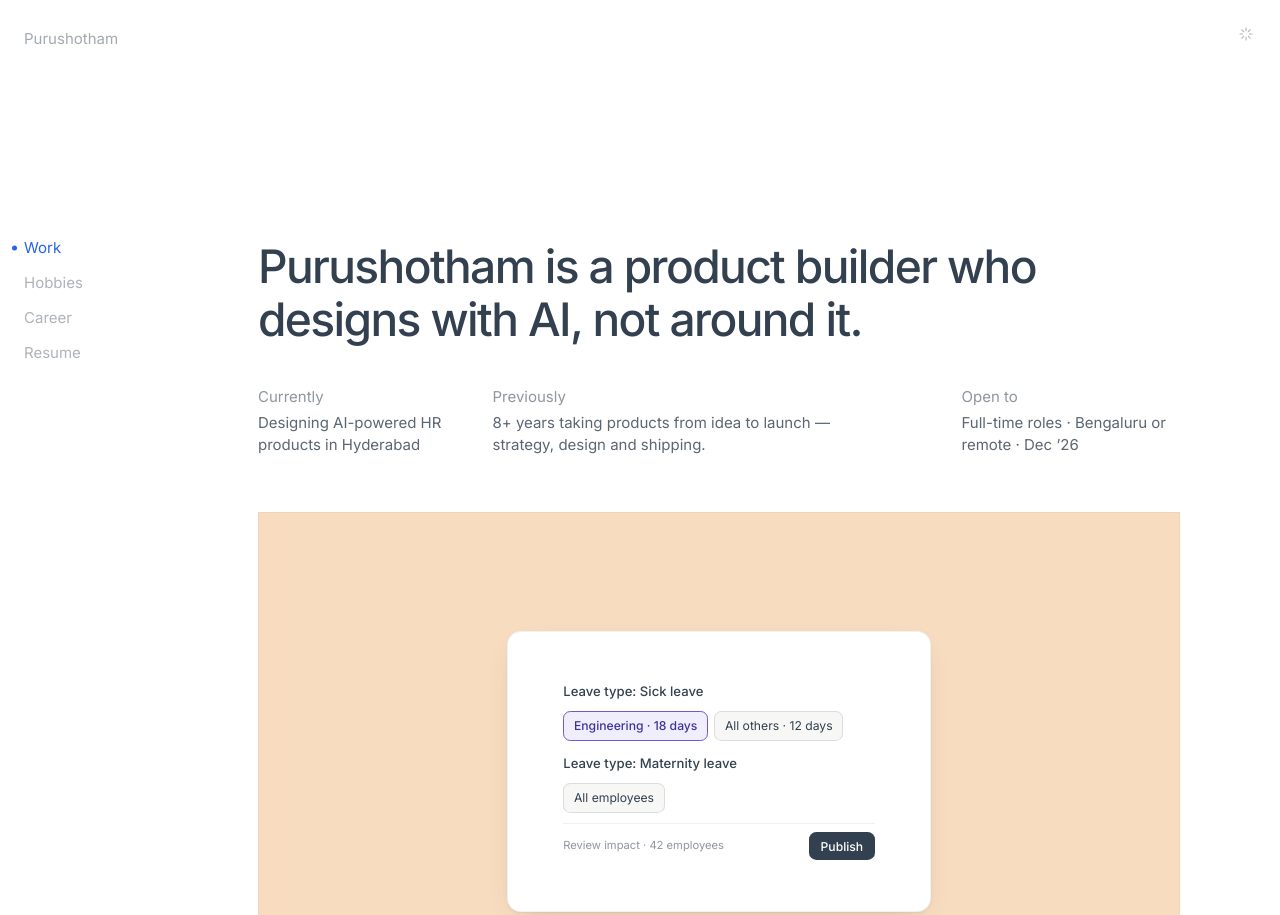
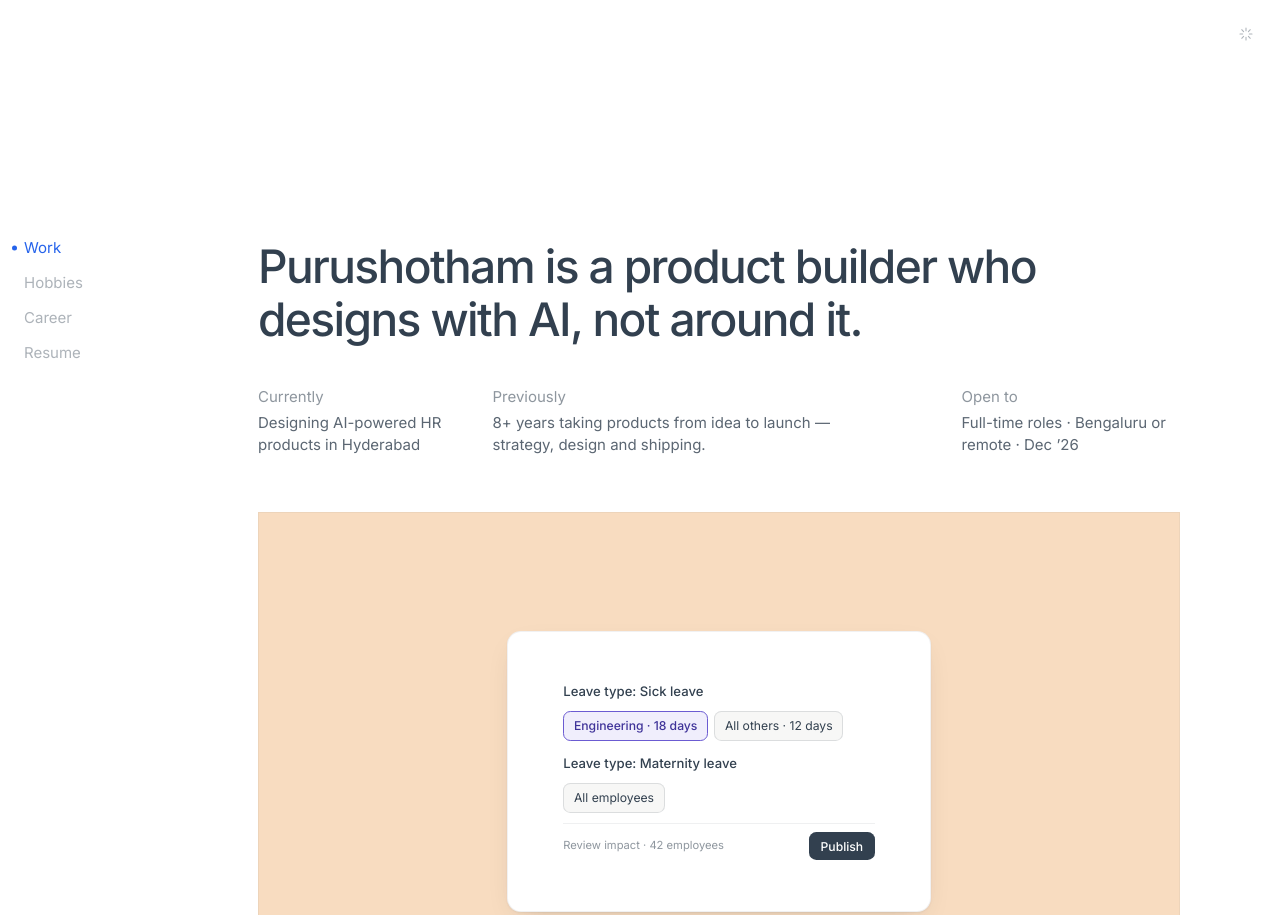
Before and after one commit to puru-design/portfolio, a plain HTML site: page index.html in a window 1280 px wide. Shown: the top 915 px of the page. Drawn offline with Linux system fonts and the light colour scheme.

Commit message:
Remove name from top-left
Co-Authored-By: Claude Opus 5.5 <noreply@anthropic.com>
Claude-Session: https://claude.ai/code/session_01HKGuRCCPTsf5ca9msp5rVq

```diff
--- a/index.html
+++ b/index.html
@@ -497,7 +497,7 @@ function chrome(view, p) {
     return;
   }
   const links = NAV.map(([t, h, v]) => `<a class="nl${v === view ? " on" : ""}" href="${h}"${v === view ? ' aria-current="page"' : ""}>${t}</a>`).join("");
-  side.innerHTML = `<a class="home" href="#/">${SITE.name}</a><nav aria-label="Main">${links}</nav>`;
+  side.innerHTML = `<nav aria-label="Main">${links}</nav>`;
   mtop.innerHTML = `<nav aria-label="Main">${links}</nav><button class="theme2" aria-label="Switch light or dark theme" onclick="__flipTheme()">${SUN}</button>`;
 }
 const footer = () => `<footer class="foot"><a href="mailto:${SITE.email}">Email</a><span class="sp"></span><span>© ${new Date().getFullYear()} ${SITE.name}</span><span>${SITE.location} <span id="clock"></span></span></footer>`;
```
